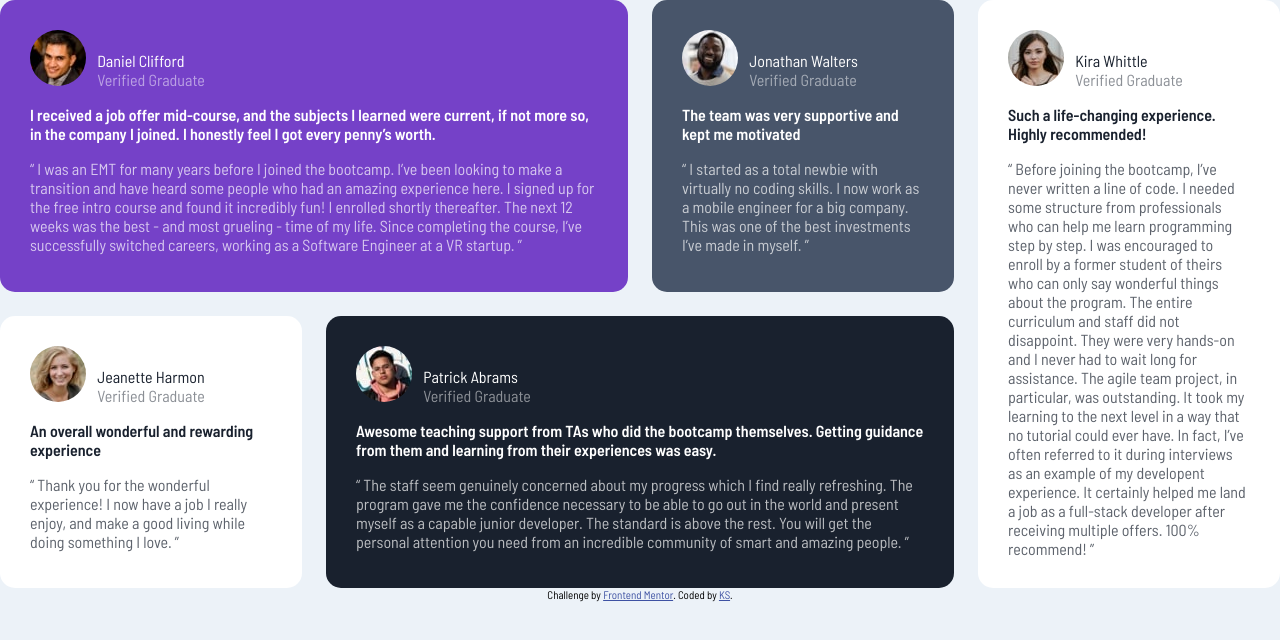
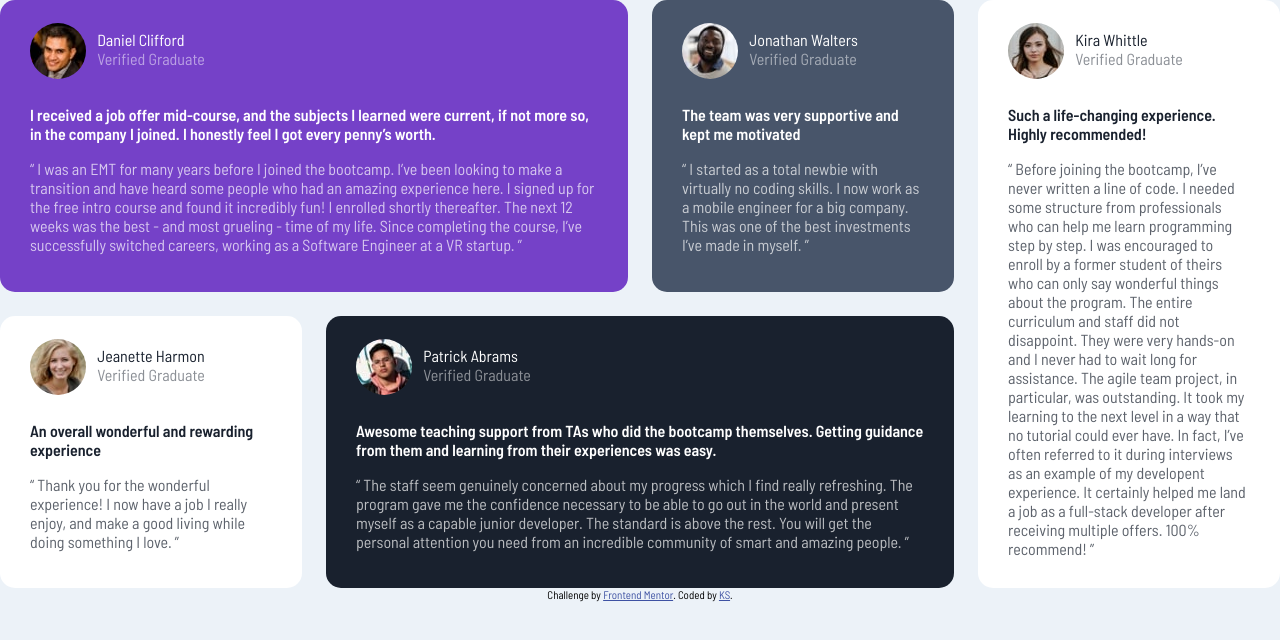
Before and after one commit to ks9927/Testimonials-Page, a plain HTML site: page docs/index.html in a window 1280 px wide. Drawn offline with Linux system fonts and the light colour scheme.

Commit message:
changed: vertical align for author info added: positioning for author photo

```diff
--- a/docs/styles.css
+++ b/docs/styles.css
@@ -75,6 +75,9 @@ body {
 
 .author-photo {
   border-radius: 50px;
+  display: inline;
+  position: relative;
+  bottom: 7px;
 }
 
 .title {
@@ -88,7 +91,7 @@ body {
 
 .author-info {
   display: inline-block;
-  vertical-align: auto;
+  vertical-align: top;
   margin-left: 0.5rem;
 }
 .description {
```
